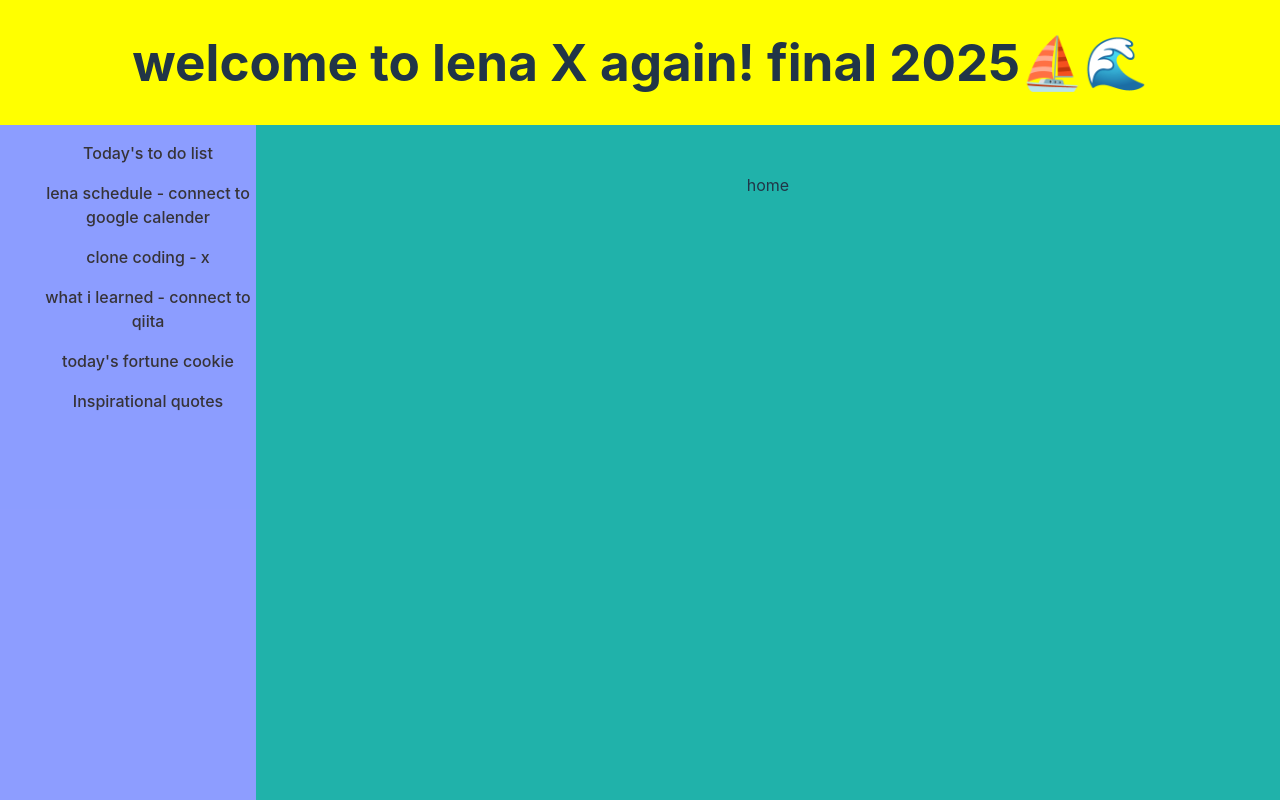
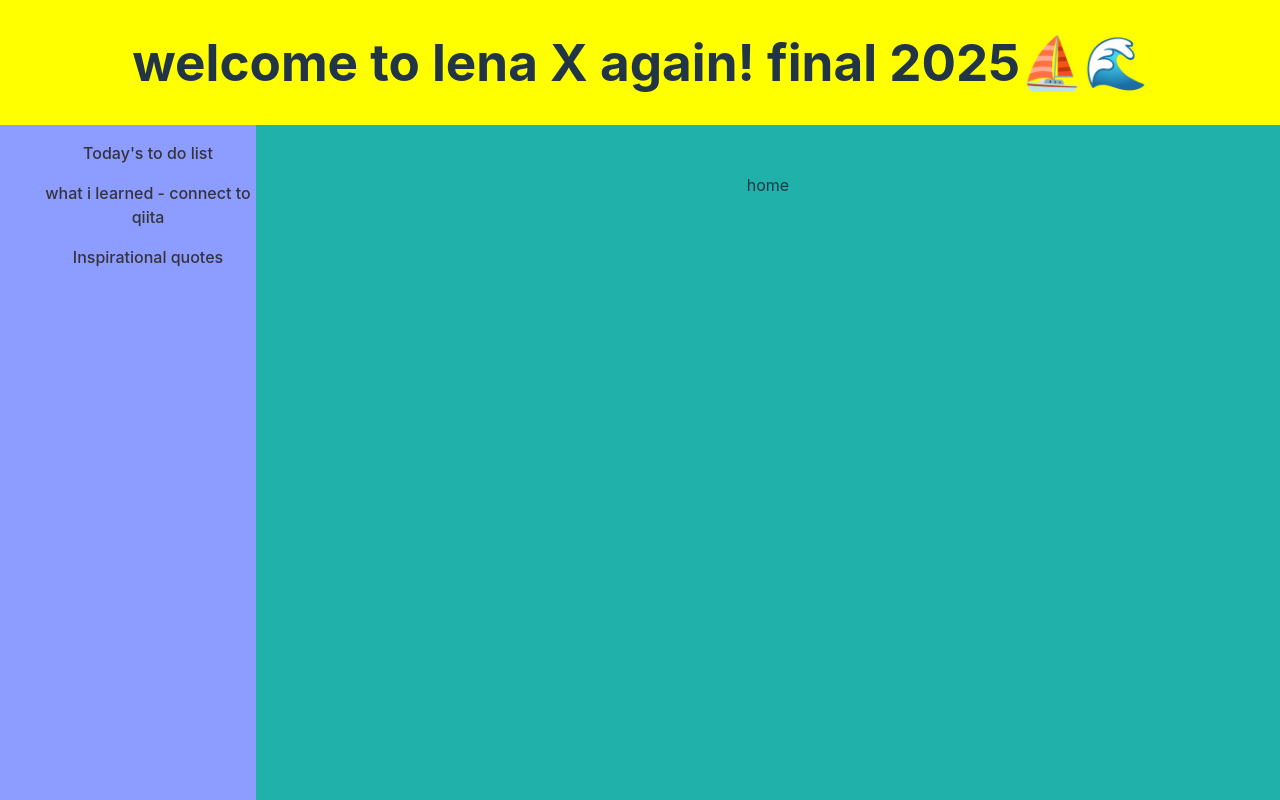
Before and after one commit to lenayoo/everythingEverywhere, a React (Vite) app in the folder frontend/: page / in a window 1280 px wide. Built offline with nearby package versions, Linux system fonts and the light colour scheme.

Commit message:
delete unused page

```diff
--- a/frontend/src/App.tsx
+++ b/frontend/src/App.tsx
@@ -3,10 +3,7 @@
 import { Home } from './components/Home';
 import { Navbar } from './components/Navbar';
 import { Qiita } from './components/Qiita';
-import { CloneCoding } from './components/CloneCoding';
-import { Schedule } from './components/Schedule';
 import { TodoList } from './components/TodoList';
-import { FortuneCookie } from './components/FortuneCookie';
 import { Inspiration } from './components/Inspiration';
 
 const App = () => {
@@ -23,10 +20,7 @@
           <Routes>
             <Route path='/' element={<Home />} />
             <Route path='/todo' element={<TodoList />} />
-            <Route path='/schedule' element={<Schedule />} />
-            <Route path='/clone_coding' element={<CloneCoding />} />
             <Route path='/qiita' element={<Qiita />} />
-            <Route path='/fortune_cookie' element={<FortuneCookie />} />
             <Route path='/inspiration' element={<Inspiration />} />
           </Routes>
         </div>
--- a/frontend/src/components/Navbar.tsx
+++ b/frontend/src/components/Navbar.tsx
@@ -8,16 +8,7 @@
         <Link to='/todo'>Today's to do list</Link>
       </li>
       <li>
-        <Link to='/schedule'>lena schedule - connect to google calender</Link>
-      </li>
-      <li>
-        <Link to='/clone_coding'>clone coding - x</Link>
-      </li>
-      <li>
         <Link to='/quiita'>what i learned - connect to qiita</Link>
-      </li>
-      <li>
-        <Link to='/fortune_cookie'>today's fortune cookie</Link>
       </li>
       <li>
         <Link to='/inspiration'>Inspirational quotes</Link>
```
Also changed, not shown: 1 other file (tests, documents, lock files or other folders).
